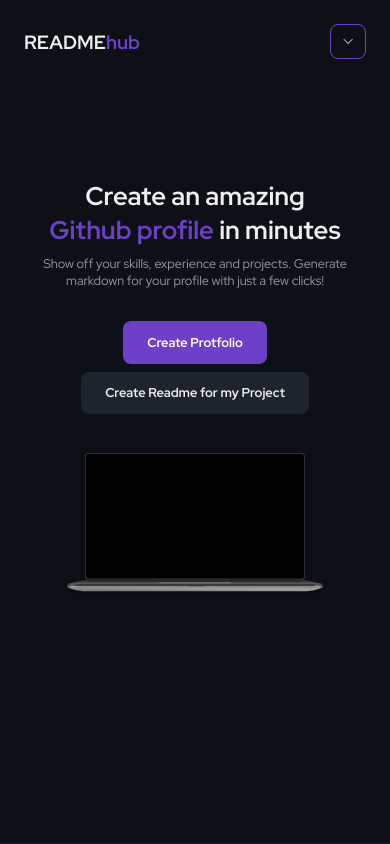
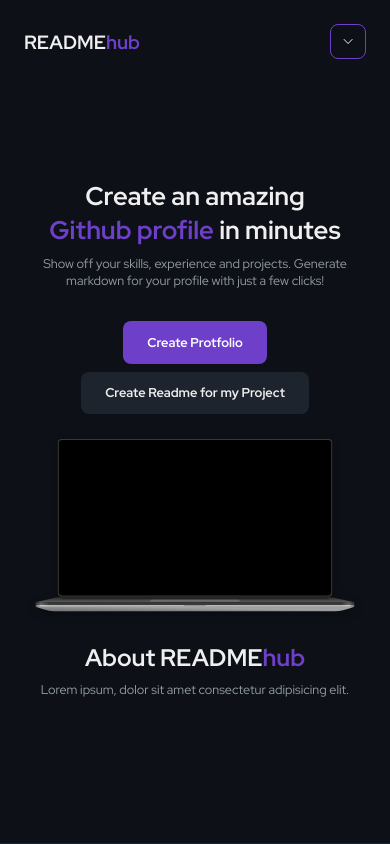
Before and after one commit to neginsoleimani/readmehub, a React (Create React App) app in the folder readmehub/: page / in a window 390 px wide. Shown: the top 844 px of the page. Built offline with nearby package versions, Linux system fonts and the light colour scheme.

Commit message:
Update Homepage
Co-Authored-By: Negin Soleimani <93515627+neginsoleimani@users.noreply.github.com>

```diff
--- a/readmehub/src/pages/homepage/HomePage.jsx
+++ b/readmehub/src/pages/homepage/HomePage.jsx
@@ -39,6 +39,17 @@
             <img src={Laptop} alt="laptop" className="homepage__image" />
           </div>
 
+          <div className="feature">
+            <div className="feature__title-box">
+              <h1>About README<span>hub</span></h1>
+              <p>
+                Lorem ipsum, dolor sit amet consectetur adipisicing elit.
+              </p>
+            </div>
+            <div>
+
+            </div>
+          </div>
         </div>
       </div>
       <Footer />
--- a/readmehub/src/pages/homepage/homepage.css
+++ b/readmehub/src/pages/homepage/homepage.css
@@ -28,36 +28,41 @@
 .project__btn {
   font-size: 0.9rem;
   padding: 0.8rem 1.5rem;
-
 }
 
-.homepage__image-box{
+.homepage__image-box {
   display: flex;
   align-items: center;
   justify-content: center;
-
 }
 
-.homepage__image{
+.homepage__image {
   width: 80%;
 }
 
+.feature__title-box {
+  text-align: center;
+}
+
+.feature__title-box h1 {
+  margin-bottom: 0.5rem;
+}
+
+.feature__title-box h1 span {
+  color: var(--first-color);
+}
 
 /*=============== MEDIA QUERIES ===============*/
 /*========== Small devices ==========*/
-@media screen and (max-width:750px) {
-
-
-
+@media screen and (max-width: 750px) {
   .homepage__title-box {
     width: 100%;
     text-align: center;
     margin-top: 1.5rem;
     font-size: 0.8rem;
-
   }
 
-    .homepage__title-box p{
+  .homepage__title-box p {
     font-size: 0.79rem;
   }
 
@@ -65,6 +70,7 @@
     align-items: center;
     justify-content: center;
     margin: 2rem 0;
+    margin-bottom: 1rem;
     gap: 0.5rem;
     display: flex;
     flex-direction: column-reverse;
@@ -75,11 +81,21 @@
     font-size: 0.8rem;
   }
 
-
   .project__btn {
     text-align: center;
     font-size: 0.8rem;
-
   }
 
+  .homepage__image {
+    width: 100%;
+    margin-bottom: 1rem;
   }
+
+  .feature__title-box h1 {
+    font-size: 1.5rem;
+  }
+
+  .feature__title-box p {
+    font-size: 0.79rem;
+  }
+}
```
Lines whose indentation alone changed are shown as unchanged.
